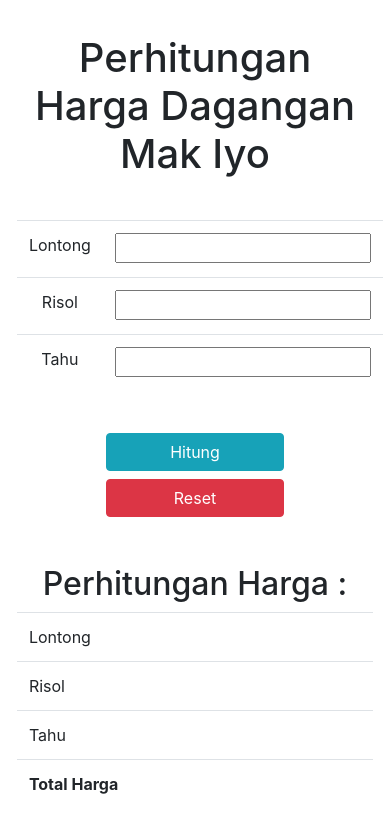
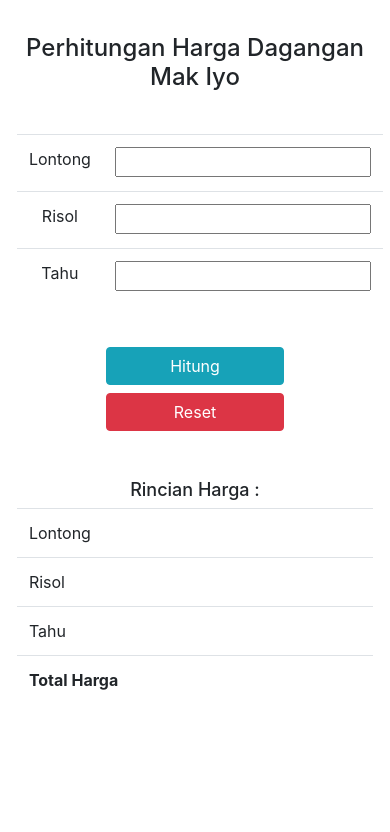
Before and after one commit to Tio-pratomo/dagangmakrakup, a plain HTML site: page index.html in a window 390 px wide. Drawn offline with nearby package versions, Linux system fonts and the light colour scheme.

Commit message:
change media query and title tag

```diff
--- a/assets/style.css
+++ b/assets/style.css
@@ -38,7 +38,15 @@ table.description {
     margin: 0 auto;
 }
 
-@media (max-width: 767.98px) {
+@media screen and (max-width: 600px) {
+    main h1 {
+        font-size: 24px;
+    }
+
+    main h2 {
+        font-size: 18px;
+    }
+
     table.input-user,
     table.description {
         width: 100%;
--- a/index.html
+++ b/index.html
@@ -48,7 +48,7 @@
             <button id="reset" type="reset" class="btn btn-danger text-alert">Reset</button>
         </form>
 
-        <h2 class="text-center mt-5">Perhitungan Harga : </h2>
+        <h2 class="text-center mt-5">Rincian Harga : </h2>
         <table class="description table">
             <tr>
                 <td>Lontong</td>
```
